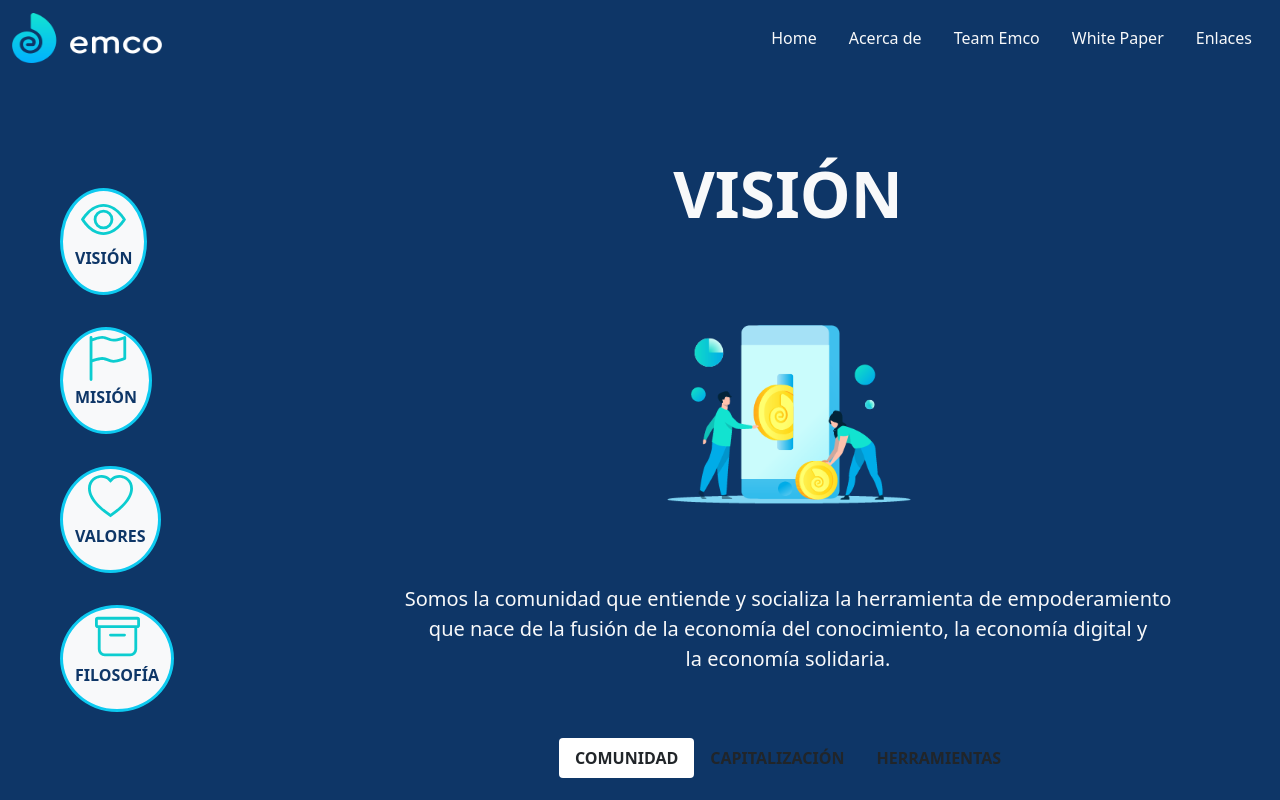
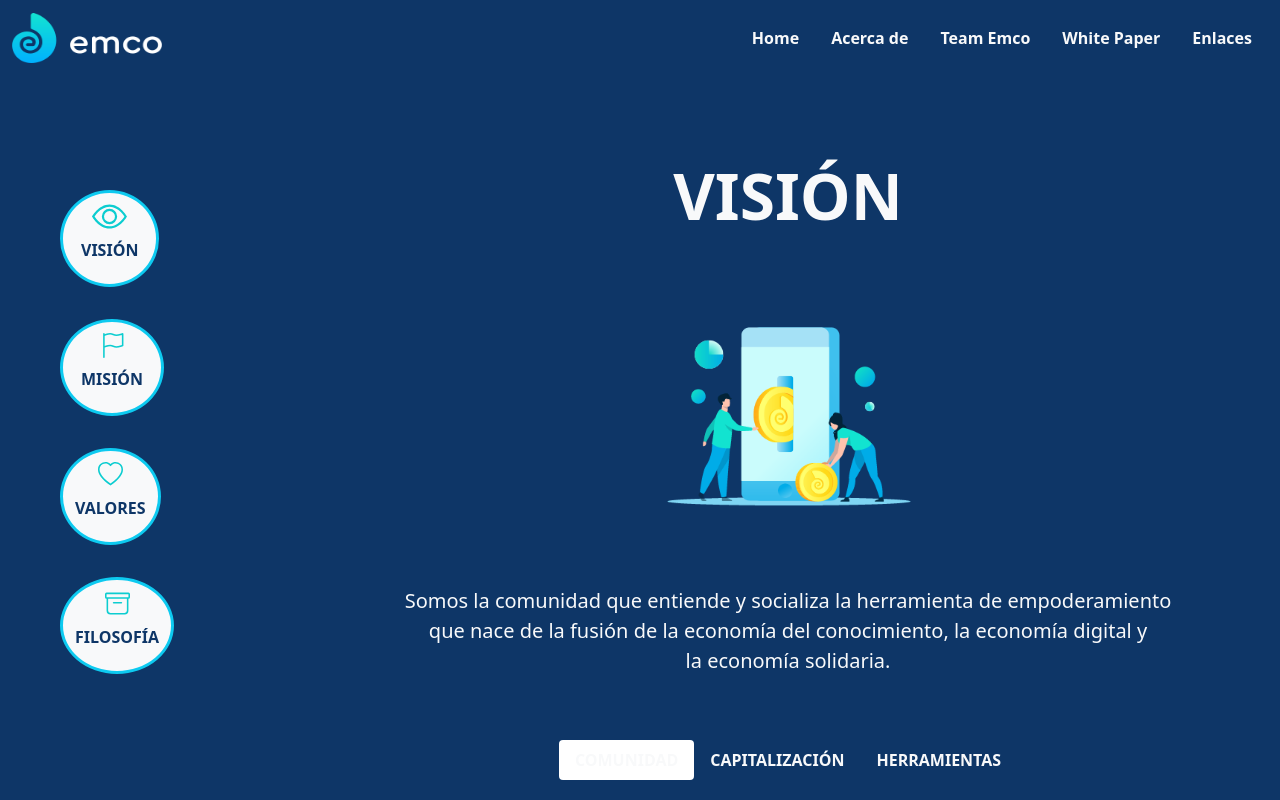
Before and after one commit to Leandro898/somosemco.io, a Next.js app: page /acercade in a window 1280 px wide. Shown: the top 800 px of the page. Built offline with nearby package versions, Linux system fonts and the light colour scheme.

Commit message:
Estilos a enlaces

```diff
--- a/components/Botonera.js
+++ b/components/Botonera.js
@@ -5,11 +5,12 @@ const Botonera = () => {
         <a
           href="#vision"
           className="text-decoration-none text-light btn btn-light rounded-circle border border-info border-3 mt-5 "
+          id="buton-vision"
         >
           <svg
             xmlns="http://www.w3.org/2000/svg"
-            width="45"
-            height="45"
+            width="35"
+            height="35"
             fill="#0ccdd0"
             class="bi bi-eye"
             viewBox="0 0 16 16"
@@ -24,11 +25,12 @@ const Botonera = () => {
         <a
           href="#mision"
           className="text-decoration-none text-light btn btn-light rounded-circle border border-info border-3"
+          id="buton-mision"
         >
           <svg
             xmlns="http://www.w3.org/2000/svg"
-            width="45"
-            height="45"
+            width="25"
+            height="35"
             fill="#0ccdd0"
             class="bi bi-flag"
             viewBox="0 0 16 16"
@@ -46,8 +48,8 @@ const Botonera = () => {
         >
           <svg
             xmlns="http://www.w3.org/2000/svg"
-            width="45"
-            height="45"
+            width="25"
+            height="35"
             fill="#0ccdd0"
             class="bi bi-heart"
             viewBox="0 0 16 16"
@@ -64,8 +66,8 @@ const Botonera = () => {
         >
           <svg
             xmlns="http://www.w3.org/2000/svg"
-            width="45"
-            height="45"
+            width="25"
+            height="35"
             fill="#0ccdd0"
             class="bi bi-archive"
             viewBox="0 0 16 16"
--- a/components/Tabs.js
+++ b/components/Tabs.js
@@ -61,7 +61,7 @@ const Tabs = () => {
                 aria-controls="pills-home"
                 aria-selected="true"
               >
-                <p className='text-dark m-0 fw-bold'>COMUNIDAD</p>
+                <p className='text-light m-0 fw-bold'>COMUNIDAD</p>
               </button>
             </li>
             <li class="nav-item" role="presentation">
@@ -75,7 +75,7 @@ const Tabs = () => {
                 aria-controls="pills-profile"
                 aria-selected="false"
               >
-                <p className='text-dark m-0 fw-bold'>CAPITALIZACIÓN</p>
+                <p className='text-light m-0 fw-bold'>CAPITALIZACIÓN</p>
               </button>
             </li>
             <li class="nav-item" role="presentation">
@@ -89,7 +89,7 @@ const Tabs = () => {
                 aria-controls="pills-contact"
                 aria-selected="false"
               >
-                <p className='text-dark m-0 fw-bold' id='txt-color'>HERRAMIENTAS</p>
+                <p className='text-light m-0 fw-bold' id='c'>HERRAMIENTAS</p>
               </button>
             </li>
           </ul>
--- a/components/navigation.js
+++ b/components/navigation.js
@@ -4,11 +4,11 @@ const Navigation = () => {
   return (
     <div>
       <nav
-        className="navbar navbar-expand-lg navbar-light fondo"
+        className="navbar navbar-expand-lg navbar-light fondo " id="mynav"
       >
         <div className="container-fluid">
           <Link href="/">
-            <a className="navbar-brand">
+            <a className="navbar-brand ">
               <img src="/images/logo.png" width="150px" height="50px"></img>
             </a>
           </Link>
@@ -28,10 +28,10 @@ const Navigation = () => {
             id="navbarNav"
           >
             <ul className="nav nav-pills" id="pills-tab" role="tablist">
-              <li className="nav-item" role="presentation">
+              <li className="nav-item" id="active" role="presentation">
                 <Link href="/">
                   <a
-                    className="nav-link text-light"
+                    className="nav-link text-light fw-bold fw-bold"
                     data-toggle="pill"
 
                   >
@@ -41,22 +41,22 @@ const Navigation = () => {
               </li>
               <li className="nav-item">
                 <Link href="/acercade">
-                  <a className="nav-link text-light" data-toggle="pill" >Acerca de</a>
+                  <a className="nav-link text-light fw-bold" data-toggle="pill" >Acerca de</a>
                 </Link>
               </li>
               <li className="nav-item">
                 <Link href="/team">
-                  <a className="nav-link text-light">Team Emco</a>
+                  <a className="nav-link text-light fw-bold">Team Emco</a>
                 </Link>
               </li>
               <li className="nav-item">
                 <Link href="/paper">
-                  <a className="nav-link text-light">White Paper</a>
+                  <a className="nav-link text-light fw-bold">White Paper</a>
                 </Link>
               </li>
               <li className="nav-item">
                 <Link href="/enlaces">
-                  <a className="nav-link text-light">Enlaces</a>
+                  <a className="nav-link text-light fw-bold">Enlaces</a>
                 </Link>
               </li>
             </ul>
--- a/pages/acercade.js
+++ b/pages/acercade.js
@@ -28,7 +28,7 @@ const Acercade = () => {
             <div class="col-3">
               <Botonera />
             </div>
-            <div class="col-9">
+            <div class="col-6">
               <h3 className="text-center h1 display-3 fw-bolder mt-5" id="txt-color">MISIÓN</h3>
               <Acordion/>
             </div>
--- a/styles/globals.css
+++ b/styles/globals.css
@@ -19,6 +19,10 @@
     color: #0E3667;
 }
 
+#txt-color:active{
+    color:red;
+}
+
 .nav-pills .nav-link.active, .nav-pills .show>.nav-link {
     background-color: white !important;
 }
@@ -26,3 +30,31 @@
 .claro{
     background-color: #F2FBFF;
 }
+
+#mynav a{
+    border-bottom: 2px solid transparent;
+    border-radius:  0px;
+}
+
+#mynav a:hover{
+    border-bottom: 2px solid #00E2D4;
+
+}
+
+#active a:hover{
+    border-bottom: 2px solid #00E2D4;
+}
+
+#buton-vision{
+    padding-left: 18px;
+    padding-right: 18px;
+}
+
+#buton-mision{
+    padding-left: 18px;
+    padding-right: 18px;
+}
+
+#txt-activo {
+    color: #0E3667;
+}
```
